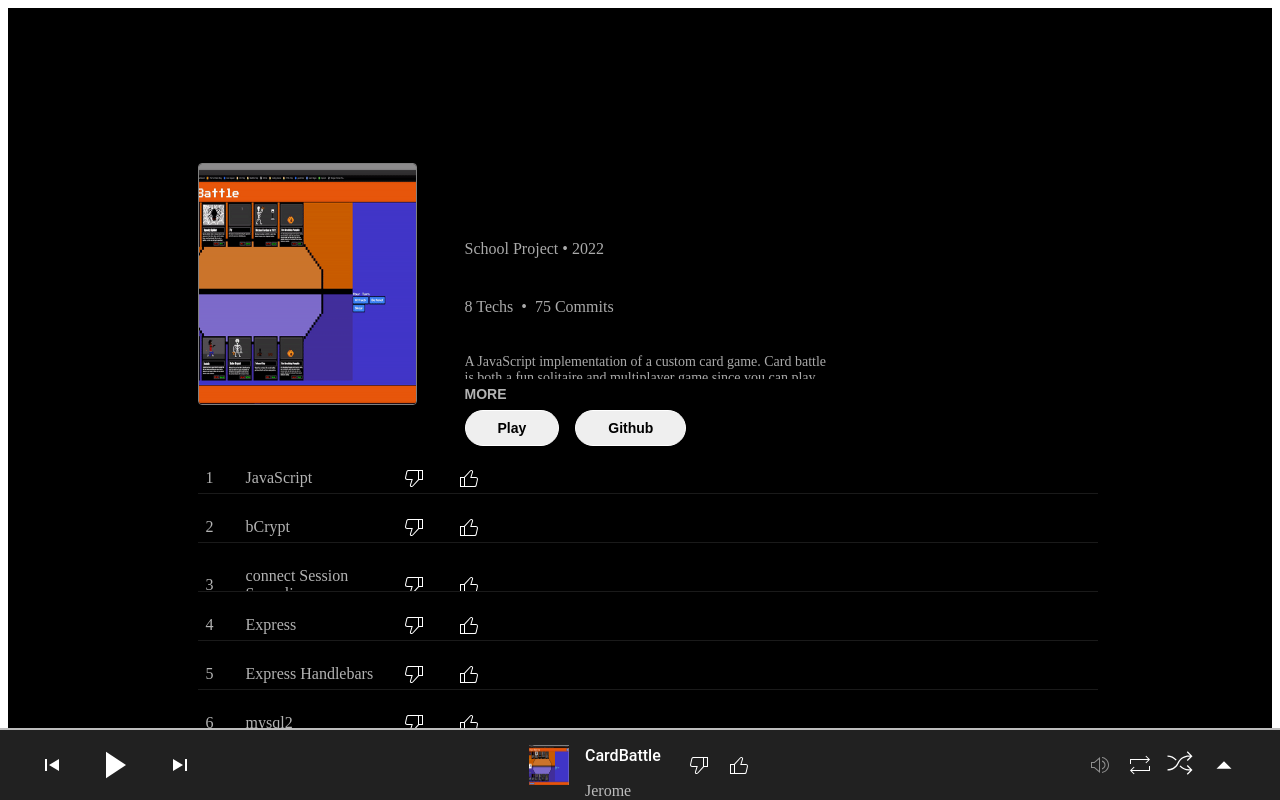
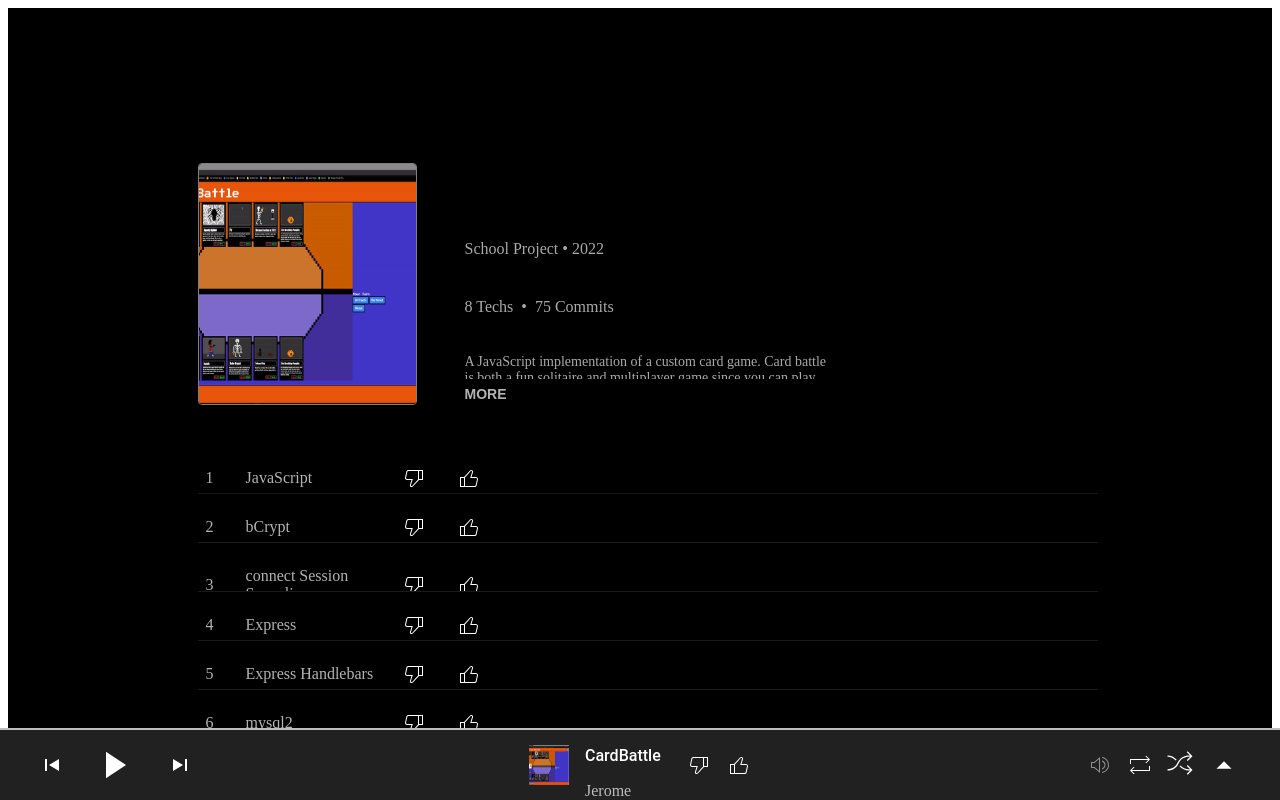
Before and after one commit to Jeromemn/Portfolio, a Next.js app: page /projects/cardbattle in a window 1280 px wide. Built offline with nearby package versions, Linux system fonts and the light colour scheme.

Commit message:
fixing imports

```diff
--- a/src/app/projects/[singleProject]/page.jsx
+++ b/src/app/projects/[singleProject]/page.jsx
@@ -4,7 +4,7 @@ import Image from "next/image";
 import projectsData from "@/app/utils/projectsData";
 import Styled from "styled-components";
 // import PlayButton from "@/app/components/PlayButton";
-import ButtonBase from "@/app/components/ButtonBase";
+// import ButtonBase from "@/app/components/ButtonBase";
 import { PlayYouTube, GitHub } from "@/app/images/icons";
 // import getCommits from "@/app/utils/getCommits";
 // import { commitCount } from "@/app/utils/getCommits";
@@ -245,10 +245,10 @@ const SingleProjectPage = ({ params, play, lineheight }) => {
             <MoreButton onClick={handleClick}>More</MoreButton>
           </MoreDescription>
           <ButtonContainer>
-            <ButtonBase text="Play" width={200}>
+            {/* <ButtonBase text="Play" width={200}> */}
               {/* <PlayYouTube color="white" width={20} height={20}/> */}
-            </ButtonBase>
-            <ButtonBase text="Github" width={100} />
+            {/* </ButtonBase> */}
+            {/* <ButtonBase text="Github" width={100} /> */}
           </ButtonContainer>
         </ProjectDescriptionWrapper>
       </ProjectContent>
```
